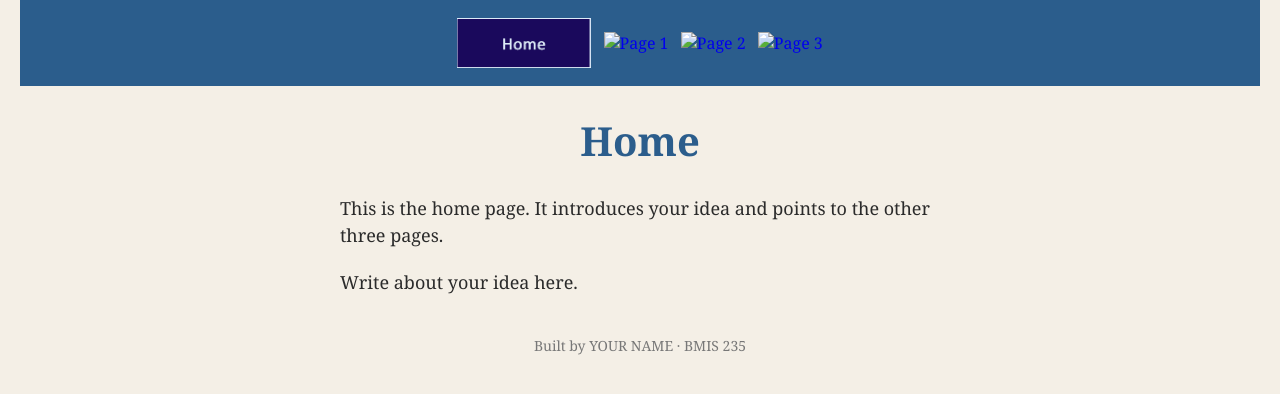
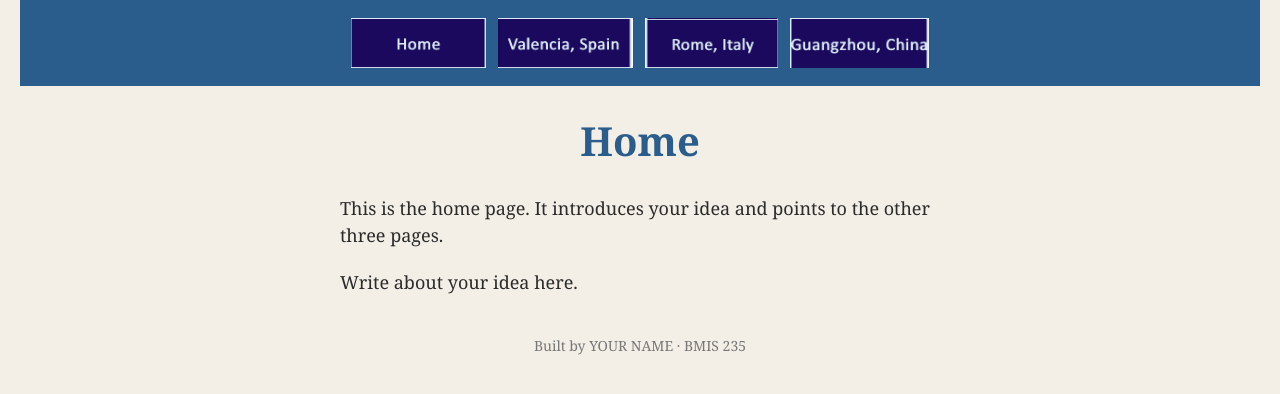
Before and after one commit to CadenYoung123/bmis235-html-3, a plain HTML site: page index.html in a window 1280 px wide. Drawn offline with Linux system fonts and the light colour scheme.

Commit message:
Update index.html

```diff
--- a/index.html
+++ b/index.html
@@ -22,10 +22,11 @@
      other three pages, so every page has the exact same menu.
      ===================================================================== -->
 <nav>
-    <a href="index.html"><img src="img/home.png" alt="Home"></a>
-    <a href="page1.html"><img src="img/page1.png" alt="Page 1"></a>
-    <a href="page2.html"><img src="img/page2.png" alt="Page 2"></a>
-    <a href="page3.html"><img src="img/page3.png" alt="Page 3"></a>
+    <a href="home.html"><img src="img/home.png" alt="Home"></a>
+    <a href="spain.html"><img src="img/spain.png" alt="Spain"></a>
+    <a href="italy.html"><img src="img/italy.png" alt="Italy"></a>
+    <a href="china.html"><img src="img/china.png" alt="China"></a>
+
 </nav>
 
 <h1>Home</h1>
```
